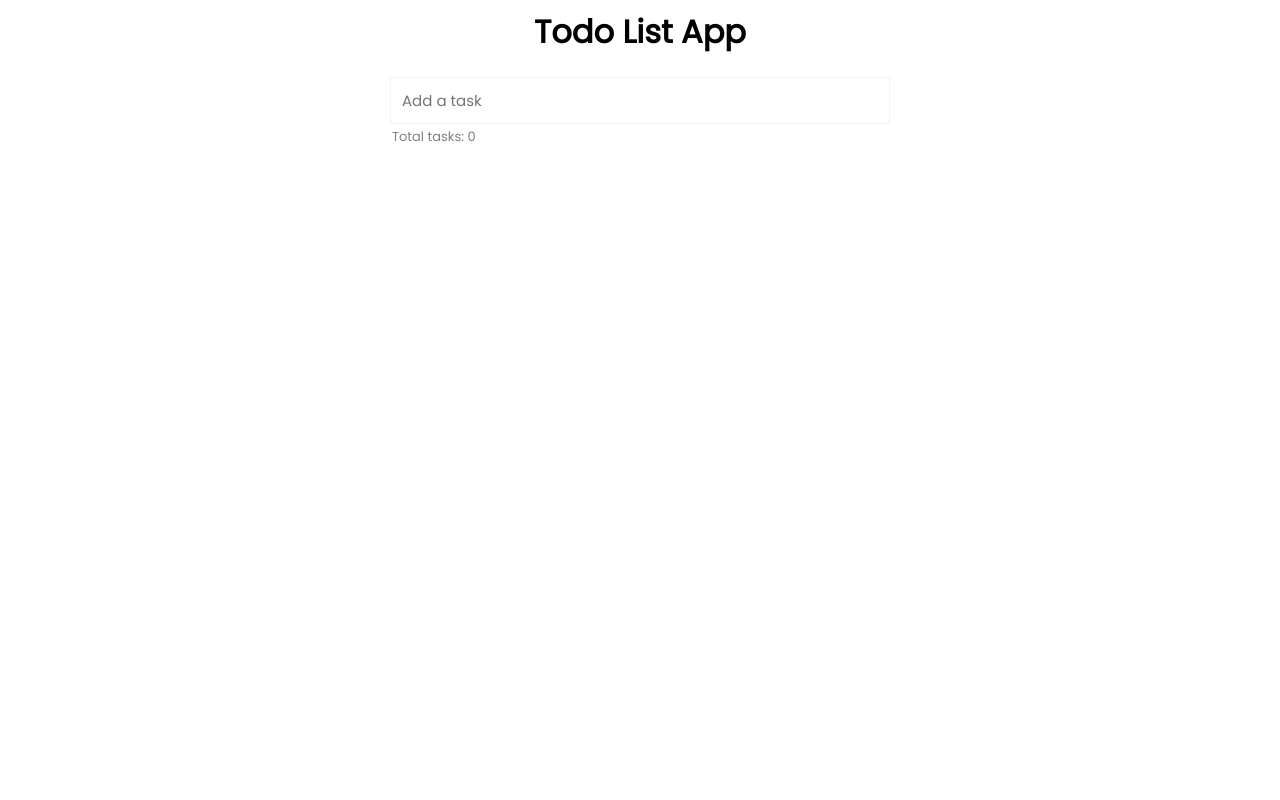
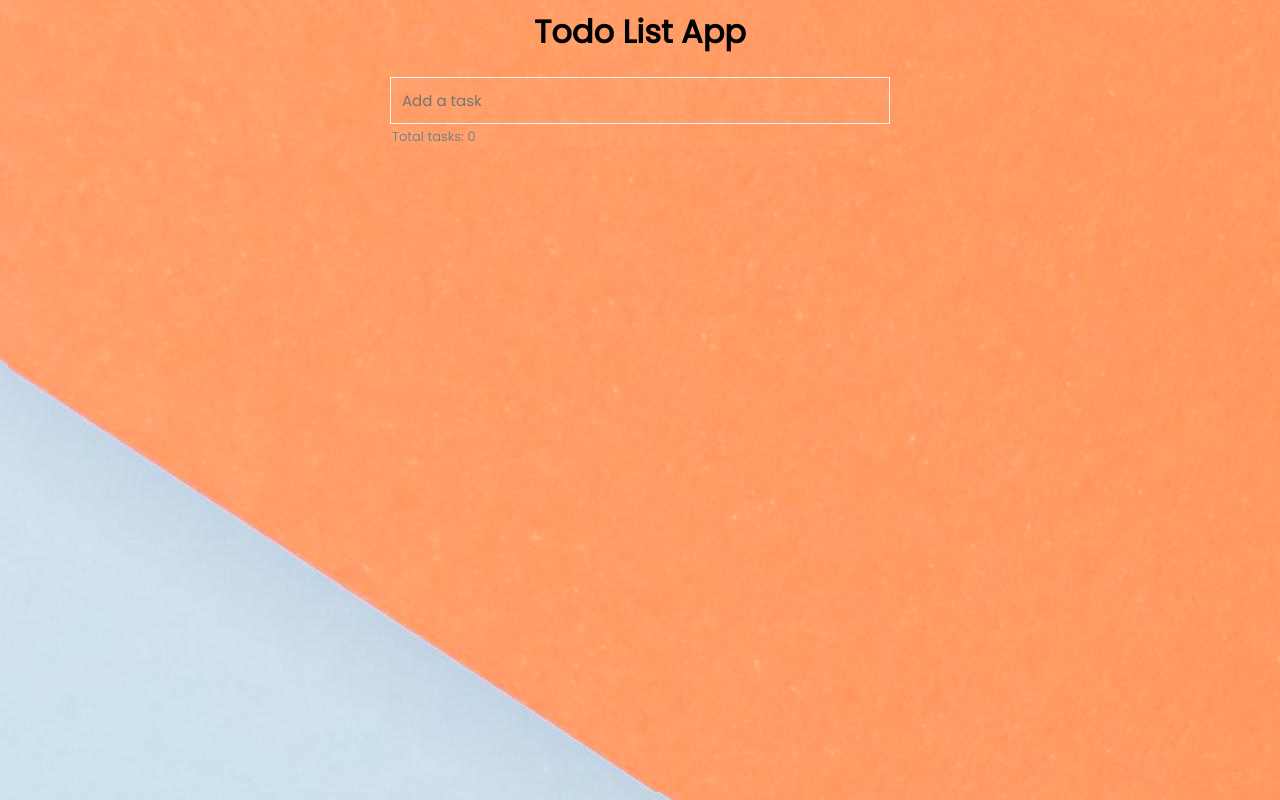
Before and after one commit to shyam728/TO-DO-LIST, a plain HTML site: page index.html in a window 1280 px wide. Drawn offline with Linux system fonts and the light colour scheme; no server answers.

Commit message:
change background

```diff
--- a/styles.css
+++ b/styles.css
@@ -1,6 +1,7 @@
 * {
   box-sizing: border-box;
   font-family: 'Poppins', sans-serif;
+  background-image: url(blue-orange-cupboards.jpg);
 }
 #container {
   width: 500px;
```
Also changed, not shown: blue-orange-cupboards.jpg (added).
